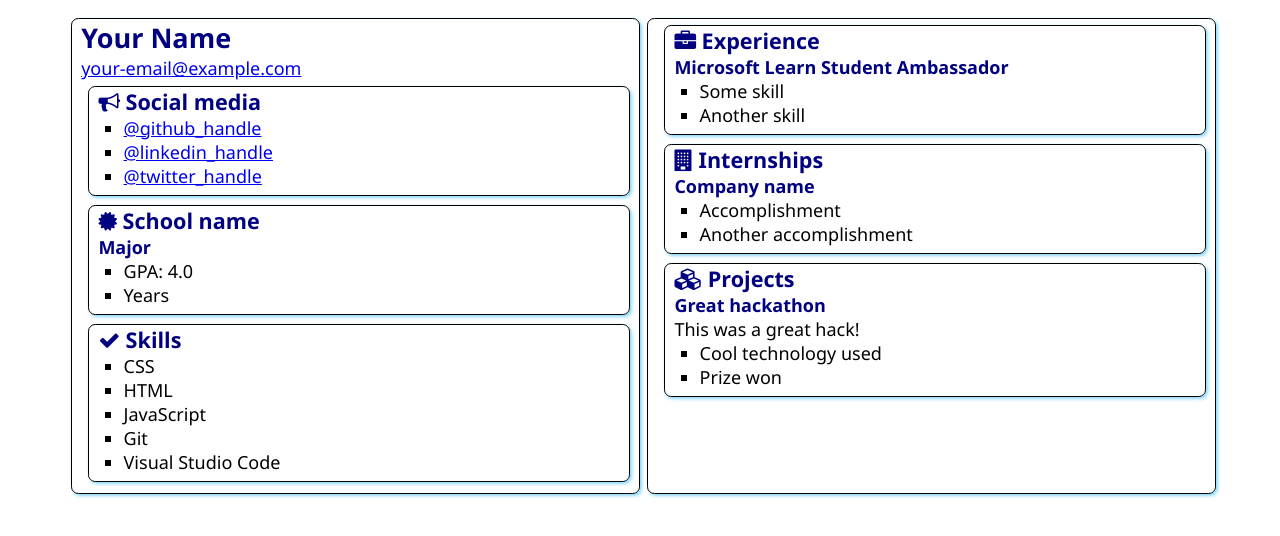
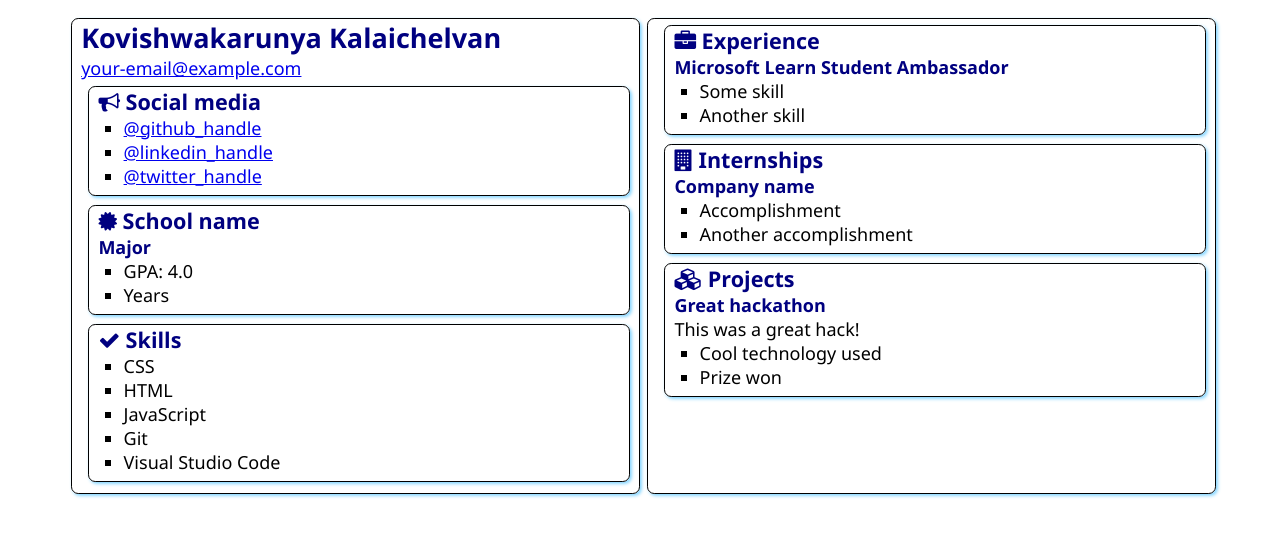
Before and after one commit to Karunyak1998/SATechnicalOnboarding, a plain HTML site: page src/index.html in a window 1280 px wide. Drawn offline with Linux system fonts and the light colour scheme.

Commit message:
Added my name
Updated html file

```diff
--- a/src/index.html
+++ b/src/index.html
@@ -12,7 +12,7 @@
 <body>
     <main>
         <article class="box">
-            <h1>Your Name</h1>
+            <h1>Kovishwakarunya Kalaichelvan</h1>
             <div><a href="mailto:your.email@example.com">your-email@example.com</a></div>
 
             <section class="box">
```
